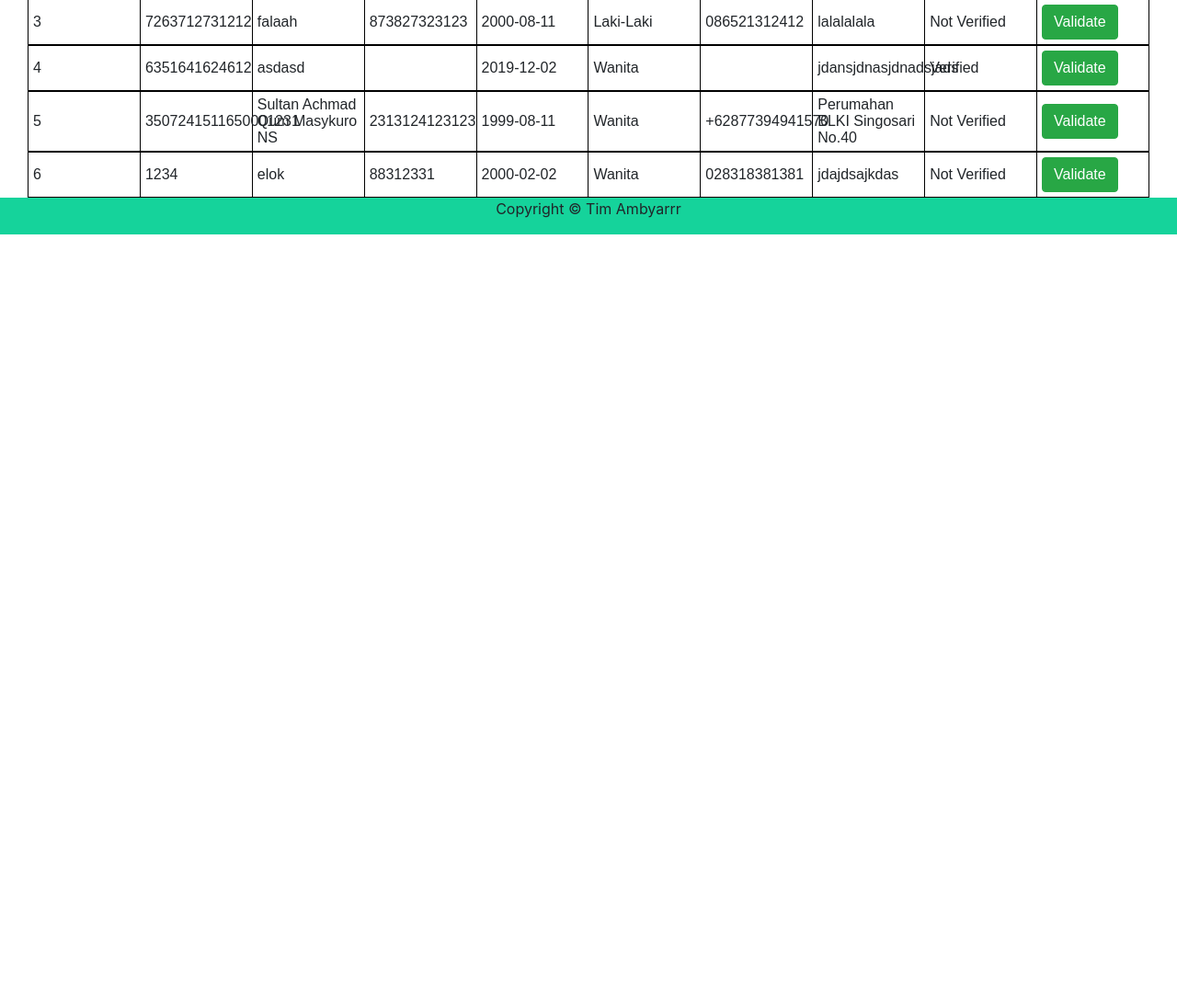
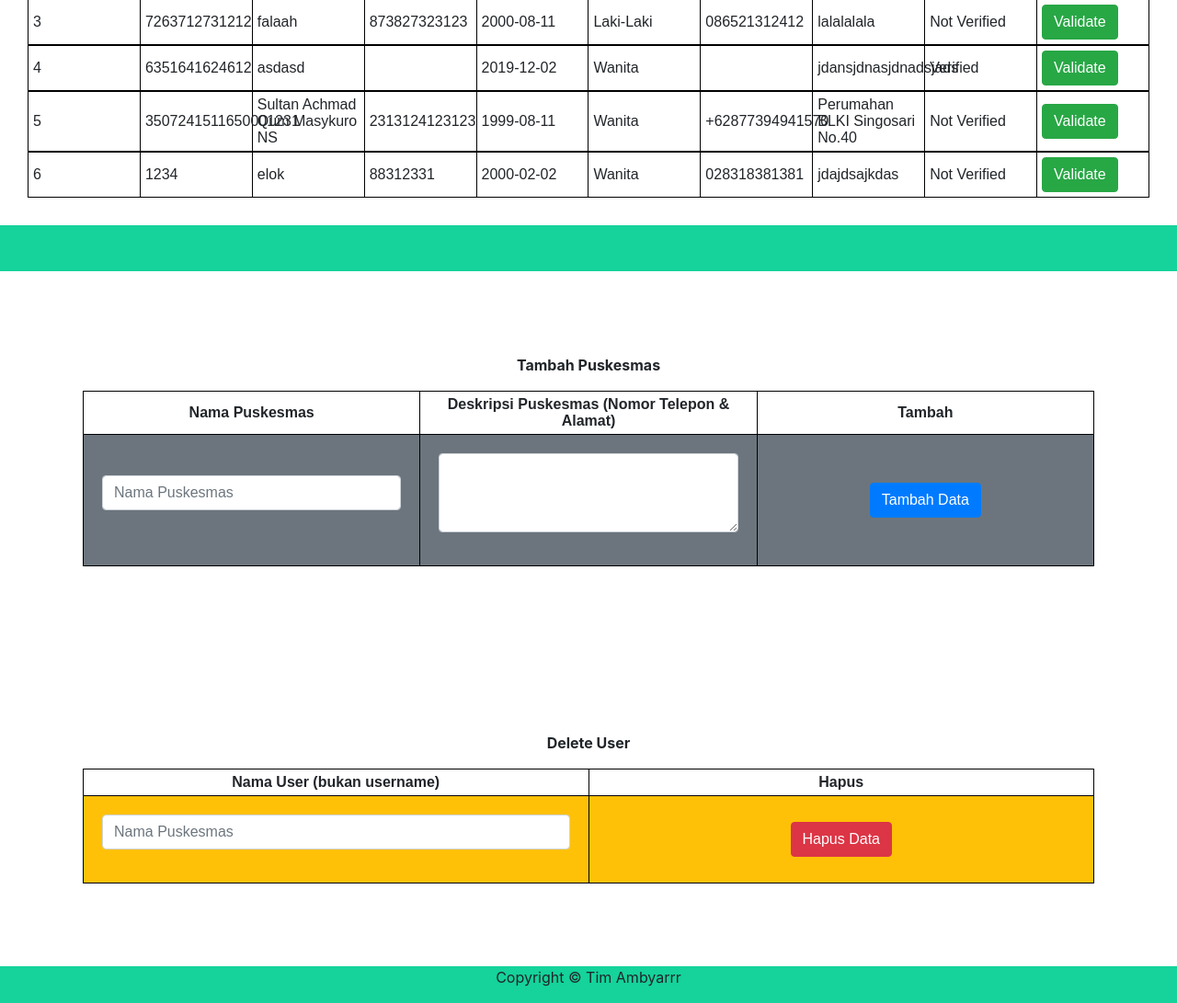
Before and after one commit to SultanKs4/clinics, a PHP site: page /admin_dashboard.php in a window 1280 px wide. Shown: the part 545-1636 px from the top of the page at 92% size. Before the commit the page ends 800 px from the top, so only its background shows below. Run offline with PHP 8.4, Linux system fonts and the light colour scheme; data comes from the database, SQL or seed files in the repository; data that the repository does not hold is empty.

Commit message:
update admin_dashboard.php

```diff
--- a/admin_dashboard.php
+++ b/admin_dashboard.php
@@ -52,9 +52,10 @@
         text-align: center;
     }
 
-    tr:nth-child(even) {
-        background-color:black;
-    }
+    /* tr:nth-child(even) {
+        background-color:rgb(21, 200, 100);
+        color: black;
+    } */
     .caption {
         position: absolute;
         margin: 0;
@@ -101,7 +102,9 @@
         color: rgb(21, 211, 155);
         font-family: 'Montserrat';
     }
-
+    tr.bg-warning td, tr.bg-secondary td{
+        padding : 20px;
+    }
 
     </style>
 
@@ -281,9 +284,81 @@
             ?>
         </div>
     </nav>
+    <!-- space hijau -->
+    <nav class="container-fluid" style="height: 50px;background-color: rgb(21, 211, 155);width: 100%;"></nav>
+    <!-- space hijau -->
+        <div class="container-fluid my-auto" style="padding: 90px;">
+        <!-- tabel update puskesmas -->
+        <div class="text-center m-auto">
+            <p><b>Tambah Puskesmas</b></p>
+        </div>
+        <div>
+            <table style="background-color: white; text-align: center;">
+                <tr>
+                    <th>
+                    Nama Puskesmas
+                    </th>
+                    <th>
+                    Deskripsi Puskesmas (Nomor Telepon & Alamat)
+                    </th>
+                    <th>
+                    Tambah
+                    </th>
+                </tr>
+                <tr class="bg-secondary">
+                    <form action="#" method="POST">
+                        <td>
+                            <div class="form-group">
+                                <input type="text" class="form-control" id="inputClinicName1" name="nama_puskesmas"
+                                    aria-describedby="clinicNameHelp" placeholder="Nama Puskesmas">
+                            </div>
+                        </td>
+                        <td>
+                        <div class="form-group">
+                        <textarea class="form-control" name="deskripsi_puskesmas" id="exampleFormControlTextarea1" rows="3"></textarea>
+                        </td>
+                        <td>
+                        <button name="submit" type="submit" class="btn btn-primary">Tambah Data</button>
+                        </td>
+                    </form>
+                </tr>
+            </table>
+        </div>
+    </div>
+    <div class="container-fluid my-auto" style="padding: 90px;">
+        <!-- tabel update puskesmas -->
+        <div class="text-center m-auto">
+            <p><b>Delete User</b></p>
+        </div>
+        <div>
+            <table style="background-color: white; text-align: center;">
+                <tr>
+                    <th>
+                    Nama User (bukan username)
+                    </th>
+                    <th>
+                    Hapus
+                    </th>
+                </tr>
+                <tr class="bg-warning">
+                    <form action="#" method="POST">
+                        <td>
+                            <div class="form-group">
+                                <input type="text" class="form-control" id="inputClinicName1" name="namaPuskesmas"
+                                    aria-describedby="clinicNameHelp" placeholder="Nama Puskesmas">
+                            </div>
+                        </td>
+                        <td>
+                        <button name="submit" type="submit" class="btn btn-danger">Hapus Data</button>
+                        </td>
+                    </form>
+                </tr>
+            </table>
+        </div>
+    </div>
     <!-- Footer -->
     <nav style="background-color: rgb(21, 211, 155); height: 40px;"
-        class="navbar navbar-expand-lg my-auto text-center fixed-bottom">
+        class="navbar navbar-expand-lg my-auto text-center">
         <div style="margin-left: auto; margin-right: auto;">
             <p style="text-align: center; ">Copyright &copy; Tim Ambyarrr</p>
         </div>
```
